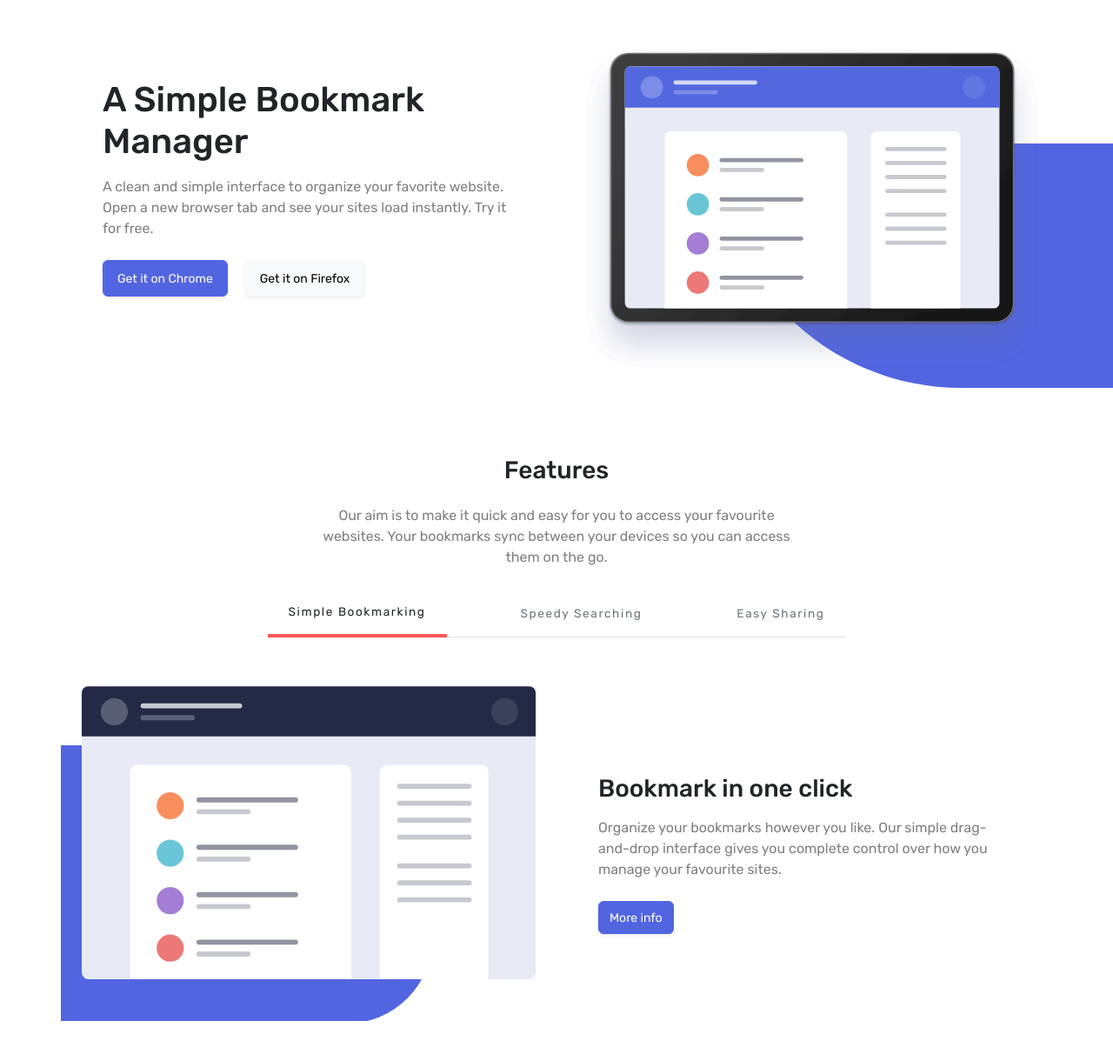
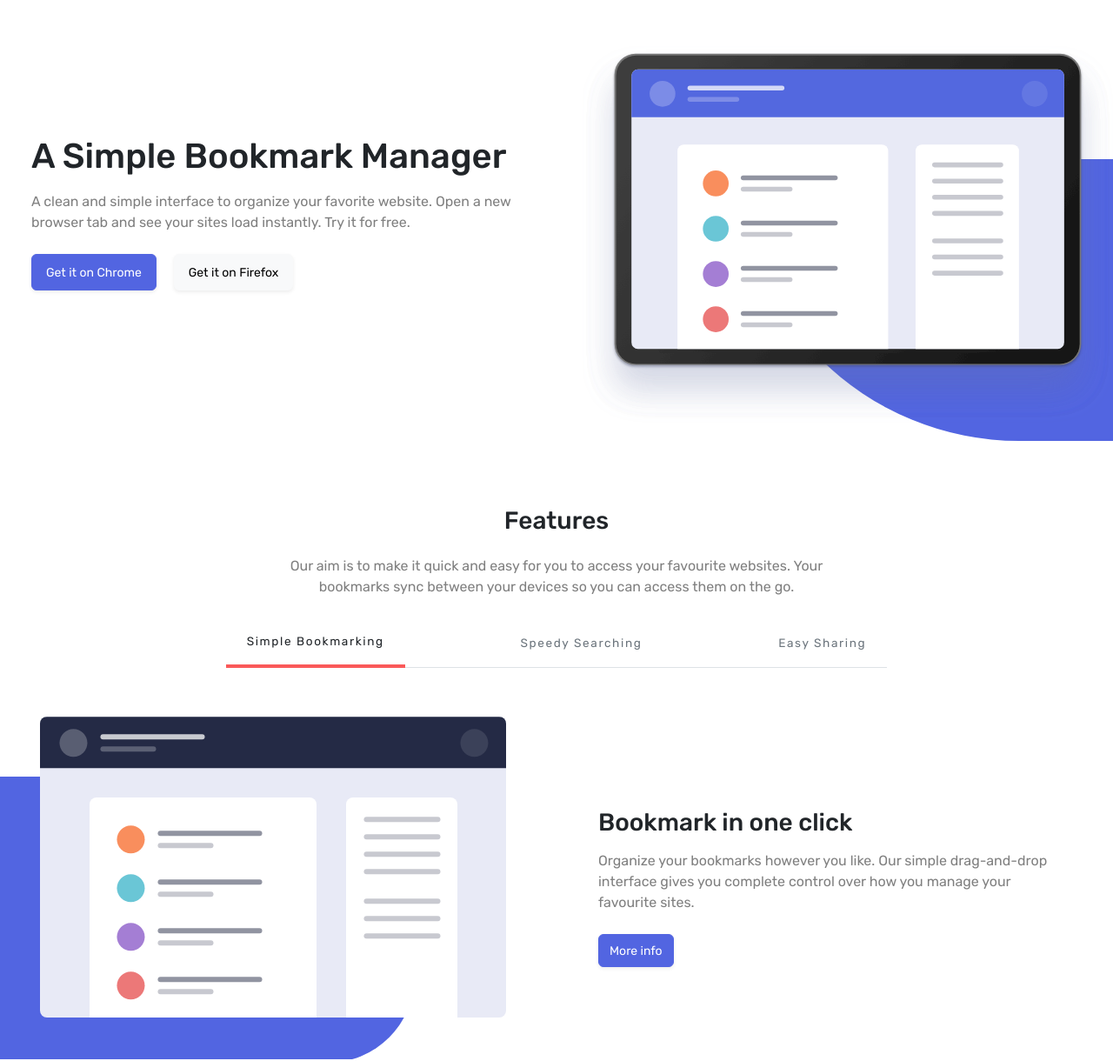
Before and after one commit to GusFDLPBarcelona/Gustavo-Mujica-Sprint-1-2-Angular, a website: page index.html in a window 1280 px wide. Shown: the part 91-1311 px from the top of the page at 87% size. Drawn offline with nearby package versions, Linux system fonts and the light colour scheme.

Commit message:
Corrección en html en los contenedores y en estilos css.

```diff
--- a/index.html
+++ b/index.html
@@ -18,7 +18,7 @@
 
 <body>
 	<header>
-		<div class="container-xl">
+		<div class="container">
 			<nav class="fixed-top navbar navbar-expand-lg bg-body px-3 px-lg-0 pt-4 pt-lg-5 pb-3">
 				<div class="container-xl align-items-center">
 					<a class="navbar-brand ms-lg-5" href="#">
@@ -41,7 +41,7 @@
 	</header>
 
 	<main>
-		<section class="container-xl mt-5">
+		<section class="container mt-5">
 			<div class="row justify-content-center align-items-center pt-5 mt-5 ms-lg-4">
 				<div class="col-12 col-lg-6 order-2 order-lg-1 text-center text-lg-start mb-5 mb-lg-0">
 					<h1 class="mb-3 mx-5 mx-lg-0">A Simple Bookmark Manager</h1>
@@ -58,7 +58,7 @@
 			</div>
 		</section>
 
-		<section class="container-xl mt-5" id="features">
+		<section class="container mt-5" id="features">
 			<div class="row">
 				<div class="col-12 col-lg-6 m-auto text-center mt-5 px-1">
 					<h3>Features</h3>
@@ -76,7 +76,7 @@
 					<li class="nav-item" role="presentation">
 						<button class="nav-link px-lg-4 py-3" id="feat-3-tab" data-bs-toggle="tab" data-bs-target="#feat-3" type="button" role="tab" aria-controls="feat-3" aria-selected="false">Easy Sharing</button>
 					</li>
-				</ul>
+					</ul>
 				<div class="tab-content mt-5 pt-5 pt-lg-2 mb-5 overflow-hidden" id="myTabContent">
 					<section class="tab-pane fade show active" id="feat-1" role="tabpanel" aria-labelledby="feat-1-tab">
 						<div class="row align-items-center">
--- a/scss/main.scss
+++ b/scss/main.scss
@@ -26,6 +26,11 @@ html, body{
 	overflow-x: hidden;
 }
 
+@media (min-width: 272px) {
+    .navbar-expand-lg .navbar-toggler {
+        display: none;
+    }
+}
 .blue-form-right {
 	position: absolute;
 	z-index: -1;
@@ -38,13 +43,13 @@ html, body{
 
 
 .blue-form-left {
-	position: absolute;
-	z-index: -1;
-	width: 50;
-	height: 70%;
-	top: 25%;
-	right: 25%;
-	border-bottom-right-radius: 50;
+    position: absolute;
+    z-index: -1;
+    width: 100%;
+    height: 75%;
+    top: 25%;
+    left: 0;
+    border-bottom-right-radius: 50em;
 }
 
 .card .img-size {
@@ -74,11 +79,7 @@ html, body{
     }
 }
 
-@media (min-width: 272px) {
-    .hamburger-menu {
-        display: none;
-    }
-}
+
 
 .p-footer {
 	letter-spacing: 0.3rem;
```
Also changed, not shown: css/main.css.
